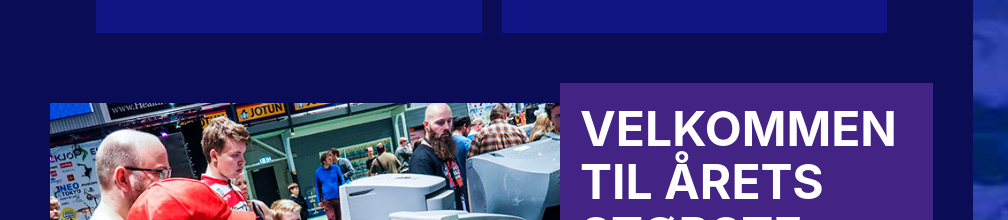
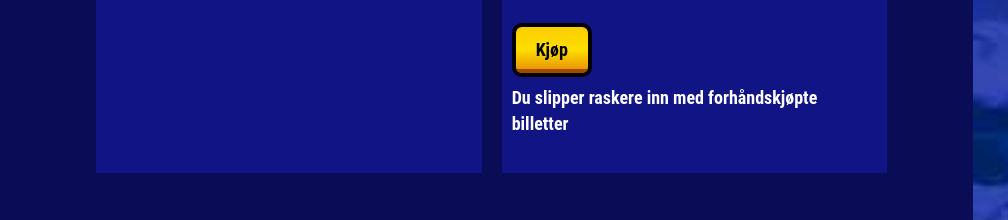
Before and after one commit to retrojorgen/rsm-next, a Gatsby site: page / in a window 1280 px wide. Shown: the part 1963-2183 px from the top of the page, 0-1008 px from the left. Built offline with nearby package versions, Linux system fonts and the light colour scheme; Gatsby itself is replaced by a stand-in of ours.

Commit message:
buy button

```diff
--- a/src/pages/index.js
+++ b/src/pages/index.js
@@ -74,6 +74,15 @@
               <li>Helgepass: voksen: 349,- barn: 149,-</li>
               <li>Dagspass: voksen: 199,- barn: 99,-</li>
             </ul>
+            <ThinLinkButton
+              className="button thin"
+              href="https://retrospillmessen.hoopla.no/sales/3529925231?fbclid=IwAR0uJxsyIVkyekNcAo-mjQY9zfhPmq0u3fURqpbA9DasnECRY0gQO4kZDBs"
+              target="_blank"
+              id="buy-tickets-early-bird"
+            >
+              Kjøp
+            </ThinLinkButton>
+            <p>Du slipper raskere inn med forhåndskjøpte billetter</p>
           </div>
         </div>
         <InfoContainer
```
